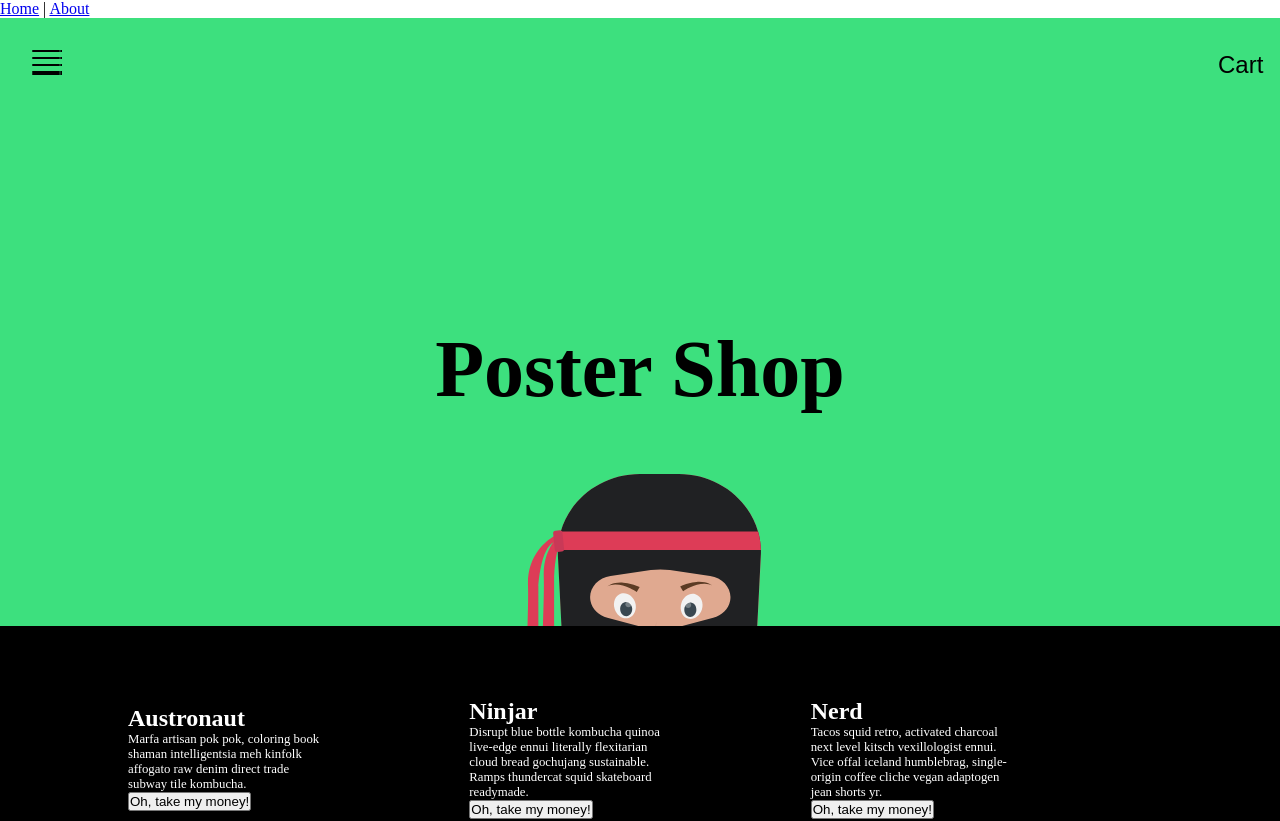
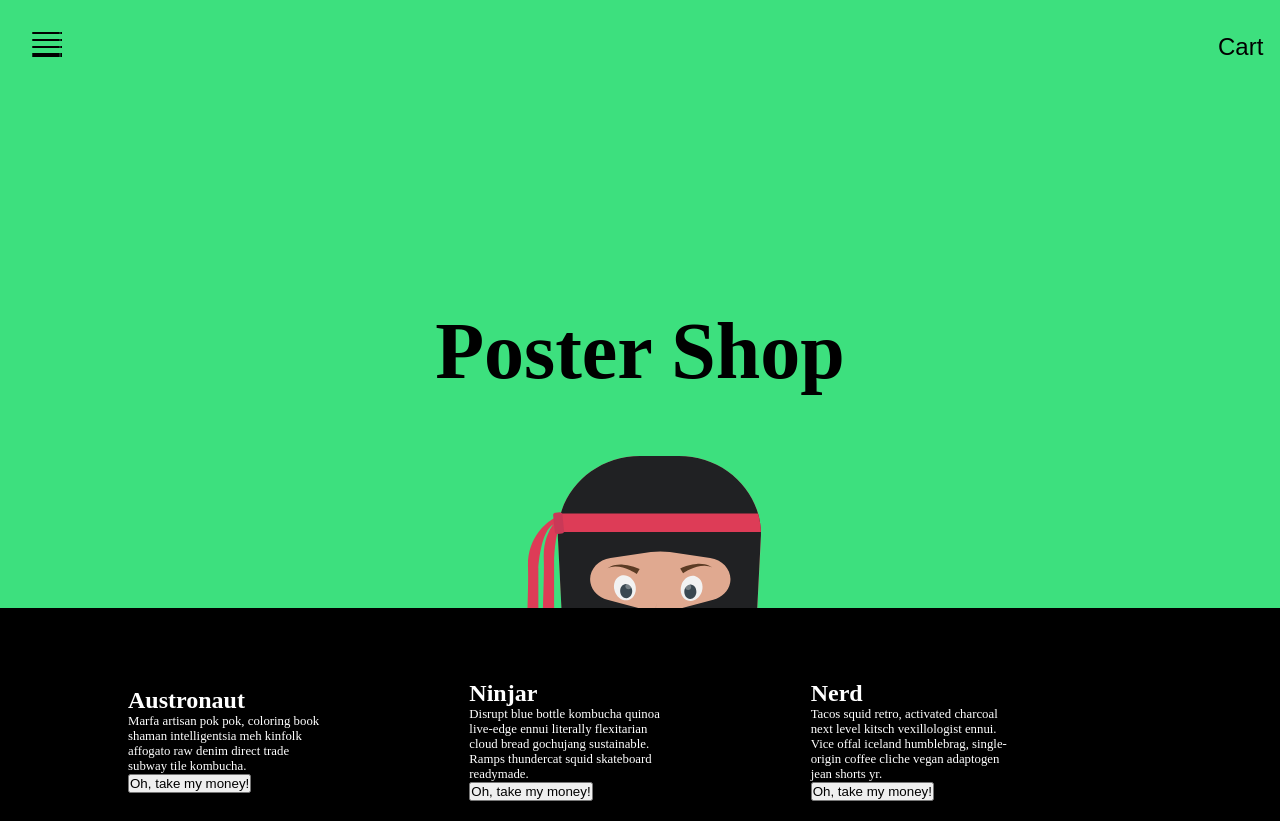
Before and after one commit to Michaelaltinsik1/Scrum, a Vue app in the folder postershop/: page / in a window 1280 px wide. Shown: the top 821 px of the page. Built offline with nearby package versions, Linux system fonts and the light colour scheme.

Commit message:
Remove default nav from App
Remove default nav from App with home and about navigation

```diff
--- a/postershop/src/App.vue
+++ b/postershop/src/App.vue
@@ -1,10 +1,5 @@
 <template>
   <div id="app">
-    <div id="nav">
-      <router-link to="/">Home</router-link> |
-
-      <router-link to="/about">About</router-link>
-    </div>
     <router-view/>
   </div>
 </template>
--- a/postershop/src/components/Cart.vue
+++ b/postershop/src/components/Cart.vue
@@ -62,6 +62,7 @@
         padding-top: 0;
         background-color: $primary-background;
         max-width: 25%;
+        min-width: 25%;
         border-radius: 0.5rem;
 
         .close-cart{
```
